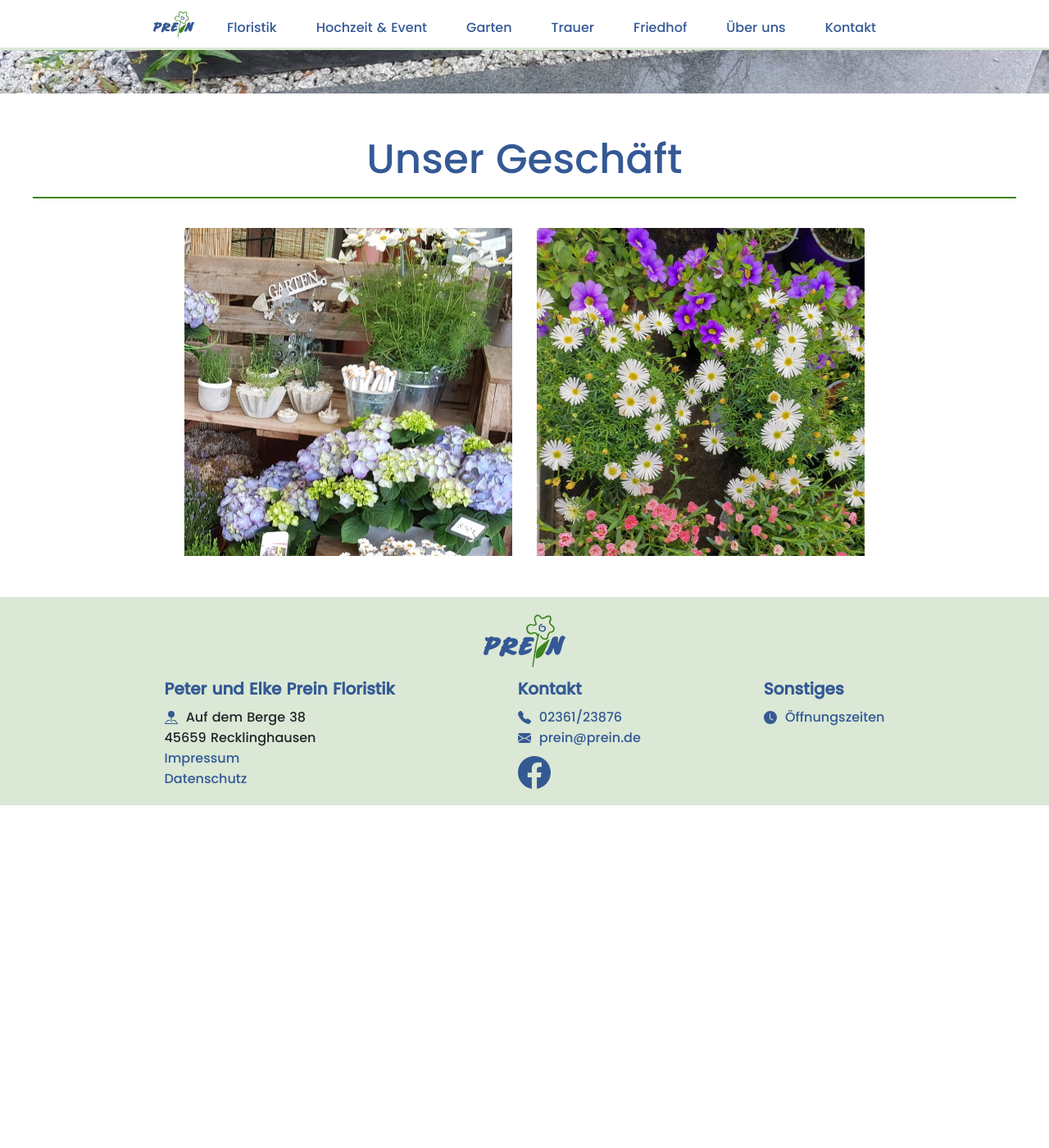
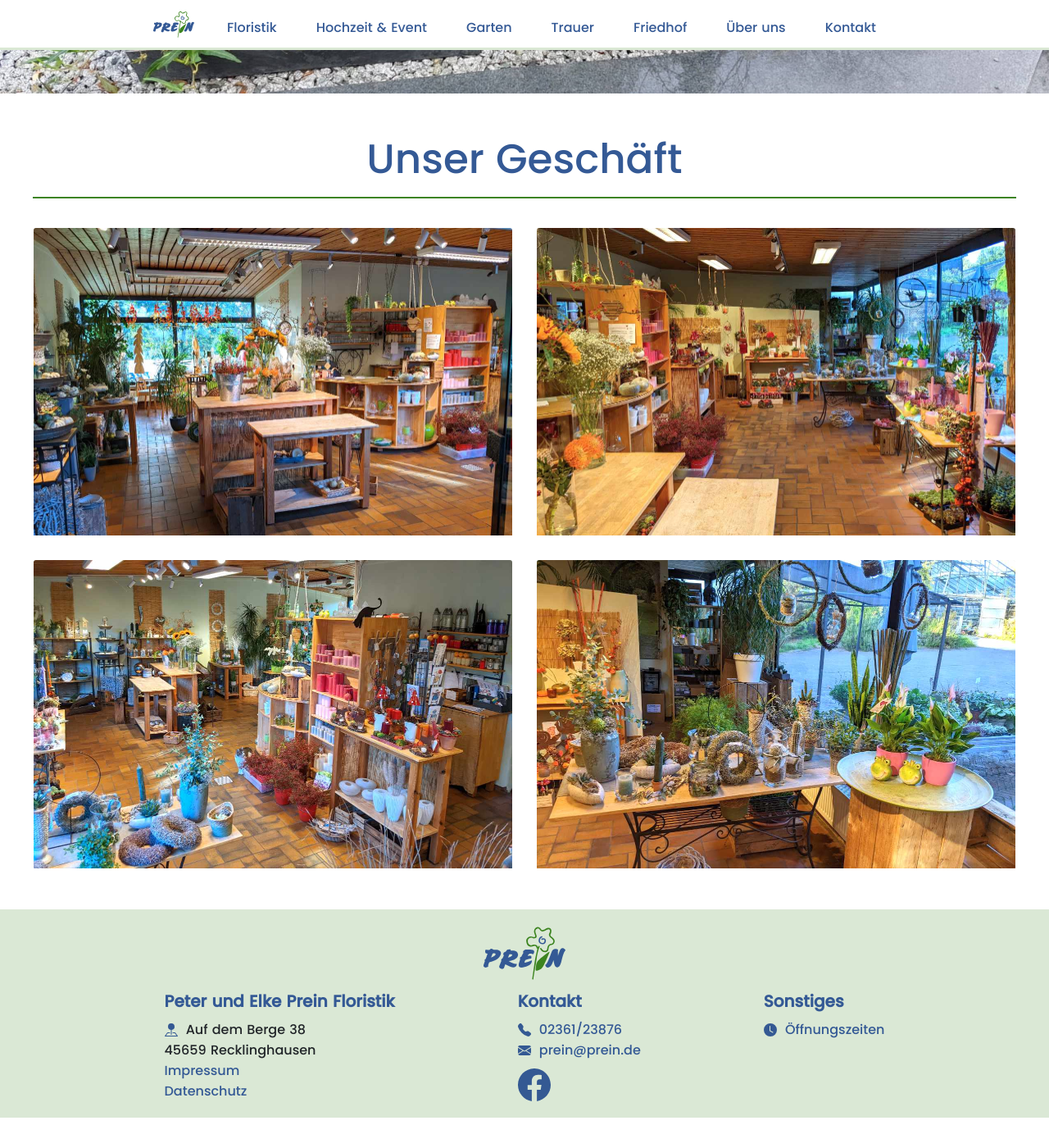
Before and after one commit to Hangman/p-floristik, a Jekyll site: the page built from floristik.md, in a window 1280 px wide and 1400 px high, scrolled down 1832 px. Shown: the whole window at 82% size. Built offline with Jekyll 4.4.1, drawn with Linux system fonts in a browser that asks for light colours; before the commit the page ends 2851 px from its top, so only the background shows below that.

Commit message:
Fix button regression + replace images of the store
Signed-off-by: Matthias <webmaster@pottgames.de>

```diff
--- a/_includes/maps.html
+++ b/_includes/maps.html
@@ -2,6 +2,7 @@
   <div class="gmap_canvas">
     <button
       id="gmaps_button"
+      class="my-button"
       onClick='document.getElementById("gmap_canvas").src="https://maps.google.com/maps?q=prein%20floristik&t=&z=13&ie=UTF8&iwloc=&output=embed";
                document.getElementById("gmaps_button").style.display = "none";'
       style="position: absolute; left: 50%; top: 50%; -webkit-transform: translateX(-50%); -moz-transform: translateX(-50%); transform: translateX(-50%)"
--- a/_layouts/floristik.html
+++ b/_layouts/floristik.html
@@ -98,11 +98,17 @@ layout: default
   <div class="h-spacer"></div>
 
   <div class="flex-horizontal">
-    <div class="card card-style" style="width: 400px">
-      <img class="card-img-top" src="{{ site.baseurl }}/assets/images/deco1.jpg" alt="Bild eines Blumenkranzes" loading="lazy" />
+    <div class="card card-style" style="width: 584px">
+      <img class="card-img-top" src="{{ site.baseurl }}/assets/images/floristik/laden1.jpg" alt="Bild des Blumenladens" loading="lazy" />
     </div>
-    <div class="card card-style" style="width: 400px">
-      <img class="card-img-top" src="{{ site.baseurl }}/assets/images/deco2.jpg" alt="Bild eines Blumenkranzes" loading="lazy" />
+    <div class="card card-style" style="width: 584px">
+      <img class="card-img-top" src="{{ site.baseurl }}/assets/images/floristik/laden2.jpg" alt="Bild des Blumenladens" loading="lazy" />
+    </div>
+    <div class="card card-style" style="width: 584px">
+      <img class="card-img-top" src="{{ site.baseurl }}/assets/images/floristik/laden3.jpg" alt="Bild des Blumenladens" loading="lazy" />
+    </div>
+    <div class="card card-style" style="width: 584px">
+      <img class="card-img-top" src="{{ site.baseurl }}/assets/images/floristik/laden4.jpg" alt="Bild des Blumenladens" loading="lazy" />
     </div>
   </div>
 </div>
--- a/assets/css/main.css
+++ b/assets/css/main.css
@@ -194,22 +194,6 @@ h4 {
 
 a {
   color: var(--color-blue);
-}
-
-button {
-  color: var(--color-white);
-  background-color: var(--color-blue);
-  border-radius: 10px;
-  padding-top: 5px;
-  padding-bottom: 5px;
-  padding-left: 10px;
-  padding-right: 10px;
-  border: 3px solid var(--color-transparent);
-}
-
-button:hover {
-  background-color: var(--color-blue-bright);
-  border: 3px solid var(--color-blue);
 }
 
 summary {
@@ -425,6 +409,22 @@ summary {
 
 #navbar-link-7:hover {
   font-weight: 700;
+}
+
+.my-button {
+  color: var(--color-white);
+  background-color: var(--color-blue);
+  border-radius: 10px;
+  padding-top: 5px;
+  padding-bottom: 5px;
+  padding-left: 10px;
+  padding-right: 10px;
+  border: 3px solid var(--color-transparent);
+}
+
+.my-button:hover {
+  background-color: var(--color-blue-bright);
+  border: 3px solid var(--color-blue);
 }
 
 .flex-horizontal {
```
Also changed, not shown: assets/images/floristik/laden1.jpg (added), assets/images/floristik/laden2.jpg (added), assets/images/floristik/laden3.jpg (added), assets/images/floristik/laden4.jpg (added).
